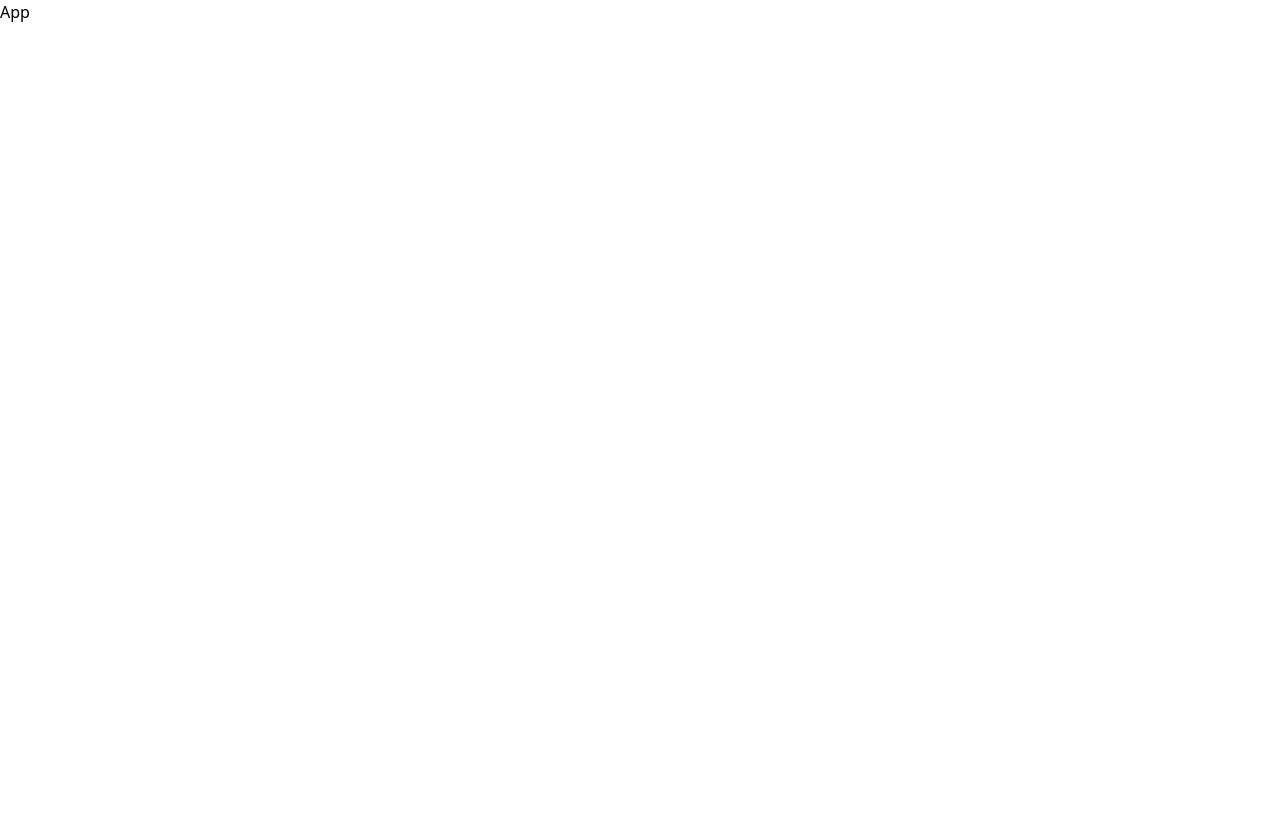
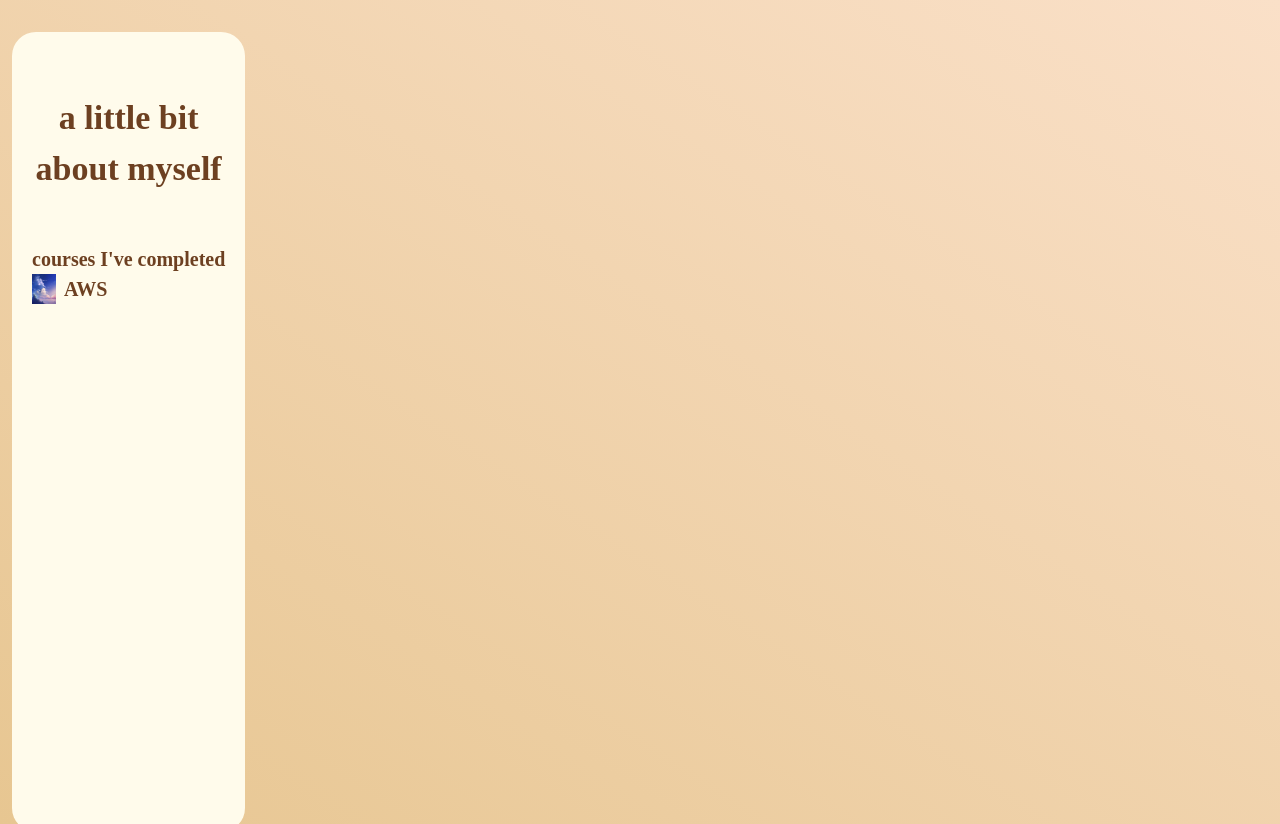
Before and after one commit to m-kh000/portfolio2, a React (Vite) app: page / in a window 1280 px wide. Before the commit the page ends 800 px from the top, so only its background shows below. Built offline with nearby package versions, Linux system fonts and the light colour scheme.

Commit message:
everything going ok

```diff
--- a/src/App.jsx
+++ b/src/App.jsx
@@ -1,8 +1,14 @@
 import React from 'react'
-
 function App() {
   return (
-    <div className=''>App</div>
+
+      <body className='flex-row'>
+        <div className='flex-col m-0 px-[min(2.5vw,20px)] pt-15 bg-amber-50  h-full round fixed text-center'><h1>a little bit <br></br>about myself</h1><br></br>
+          <div className='text-left'>courses I've completed <ul>
+              <li><img src='src/pho.jpg' className='icon'/><p>AWS</p>  </li> <li></li> <li></li> <li></li> </ul></div><hl></hl></div>
+        <div></div>
+      </body>
+
   )
 }
 
--- a/src/index.css
+++ b/src/index.css
@@ -1,25 +1,42 @@
 @import "tailwindcss";
-/* @theme{
-
+@theme{
+--color-latte:#FaE0C8;
+--color-cream:#E7C691;
+--color-coffee:#6D4021;
+--color-blackcoffee:#271C14;
+--color-darkblue:#1B1928;
 }
 
 @layer base{
+  html{
+    font-family:"DM Serif Text",serif;
+  }
+  div{
+    @apply py-[min(2.5vw,20px)] text-coffee font-bold text-[calc(min(2.5vw,20px))];
+
+  }
   body{
-  @apply
+  @apply min-h-screen bg-gradient-to-bl from-latte to-cream dark:bg-darkblue m-3 ;
   }
   h1{
-  @apply
+  @apply text-coffee font-bold text-[calc(min(2.5vw,20px)*1.7)];
   }
-
   p{
-  @apply
+      @apply px-2 text-coffee font-bold text-[calc(min(2.5vw,20px))];
+  }
+  li{
+      @apply flex;
   }
   }
 
+/*
 @layer components{
 
 }
-
-@utility margins{
-
-} */
+*/
+@utility round{
+  @apply rounded-3xl;
+}
+@utility icon{
+  @apply w-[calc(min(2.5vw,20px)*1.2)]
+}
```
Also changed, not shown: src/pho.jpg (added).
